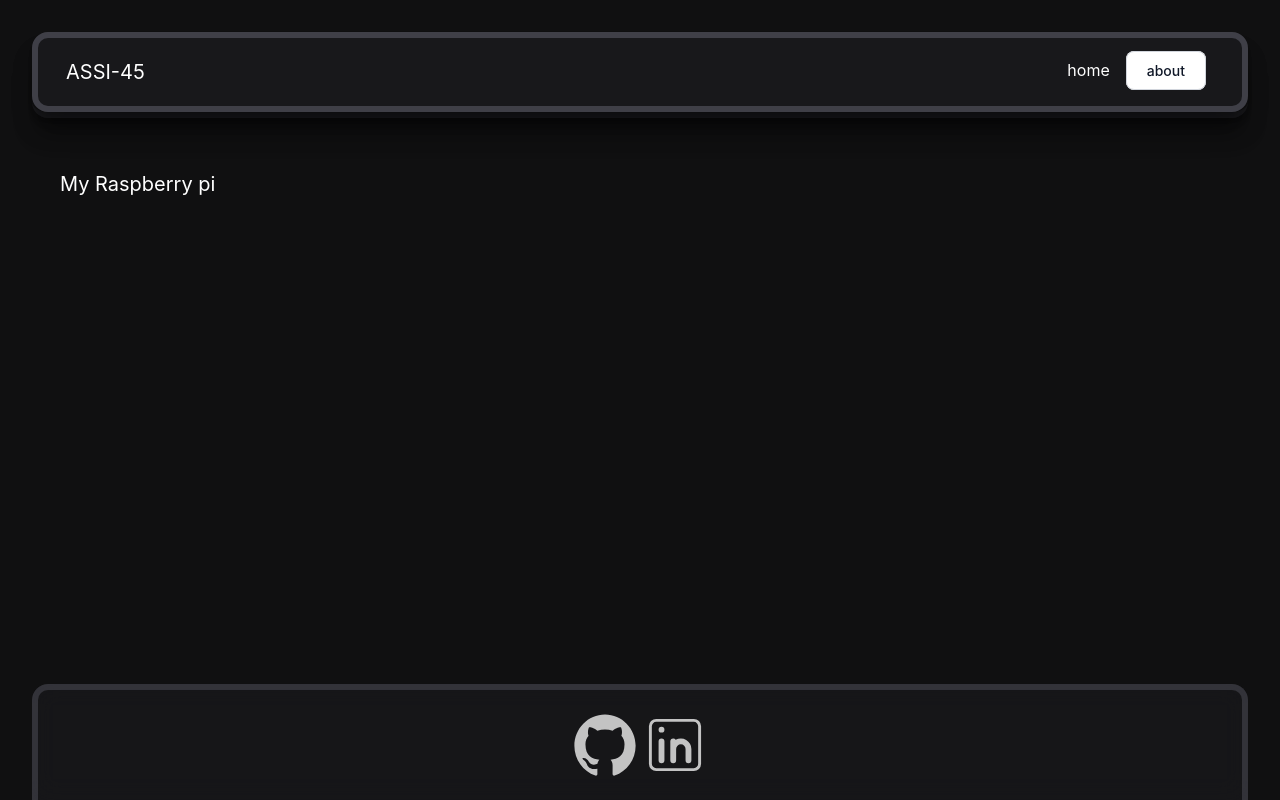
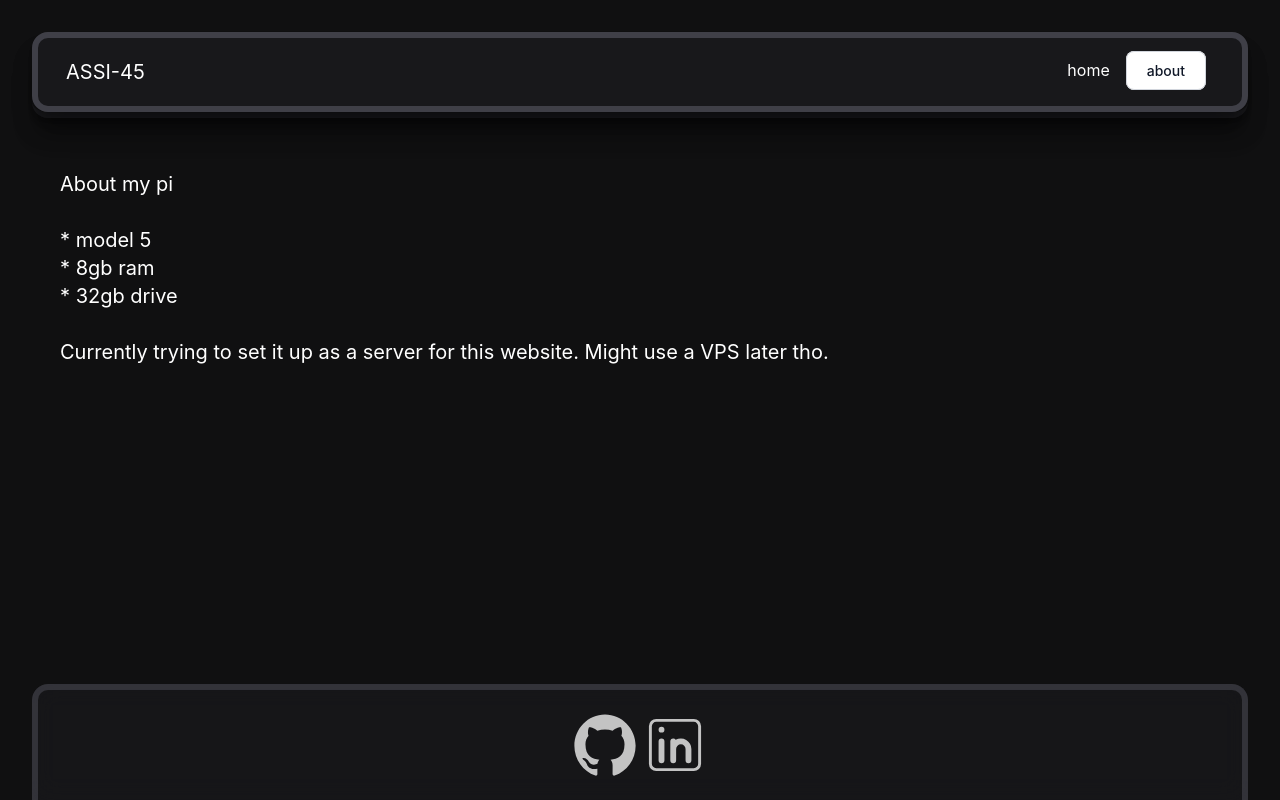
Before and after one commit to ASSI-45/blog, a React (Vite) app in the folder client/: page /blog-raspberry-pi-5 in a window 1280 px wide. Built offline with nearby package versions, Linux system fonts and the light colour scheme.

Commit message:
github ssh test

```diff
--- a/client/package.json
+++ b/client/package.json
@@ -14,6 +14,7 @@
     "react": "^19.0.0",
     "react-dom": "^19.0.0",
     "react-icons": "^5.5.0",
+    "react-markdown": "^10.1.0",
     "react-router-dom": "^7.5.0",
     "tailwindcss": "^4.1.3"
   },
--- a/client/src/components/Card.tsx
+++ b/client/src/components/Card.tsx
@@ -1,12 +1,12 @@
 
-export default function Card() {
+export default function Card(props) {
   return(
     <>
       <div className="m-2 border-b-6 rounded-3xl border-zinc-900 hover:border-purple-950 shadow-xl/30">
         <div className="p-5 px-7 rounded-2xl border-solid border-6 border-zinc-700 hover:border-purple-700 bg-zinc-900 text-white font-inter">
-          <img src="" alt="" />
-          <h1 className="text-3xl">Title</h1>
-          <p>dicripion foobar</p>
+          <img src="../assets/images/raspberry-pi-5.avif" alt="" />
+          <h1 className="text-3xl">{ props.title }</h1>
+          <p>{ props.disc }</p>
         </div>
       </div>
     </>
--- a/client/src/pages/HomePage.tsx
+++ b/client/src/pages/HomePage.tsx
@@ -4,8 +4,8 @@ import { Link } from "react-router-dom";
 export default function HomePage() {
   return(
     <>
-      <div className="flex flex-wrap">
-        <Link to="blog-raspberry-pi-5"><Card/></Link>
+      <div className="flex flex-wrap font-inter">
+        <Link to="blog-raspberry-pi-5"><Card title="raspberry pi" disc="About my pi"/></Link>
       </div>
       {/* <h1 className="text-4xl">Hello world! This site is still under construction 🏗️</h1> */}
    </>
--- a/client/src/pages/RaspberryPiPage.tsx
+++ b/client/src/pages/RaspberryPiPage.tsx
@@ -2,7 +2,17 @@
 export default function RaspberryPiPage() {
   return(
     <>
-      <h1>My Raspberry pi</h1>
+      <h1>About my pi</h1>
+      <br />
+      <ul>
+        <li>* model 5</li>
+        <li>* 8gb ram</li>
+        <li>* 32gb drive</li>
+      </ul>
+      <br />
+      <p>
+        Currently trying to set it up as a server for this website. Might use a VPS later tho.
+      </p>
     </>
   );
 }
```
Also changed, not shown: 1 other file (tests, documents, lock files or other folders).
